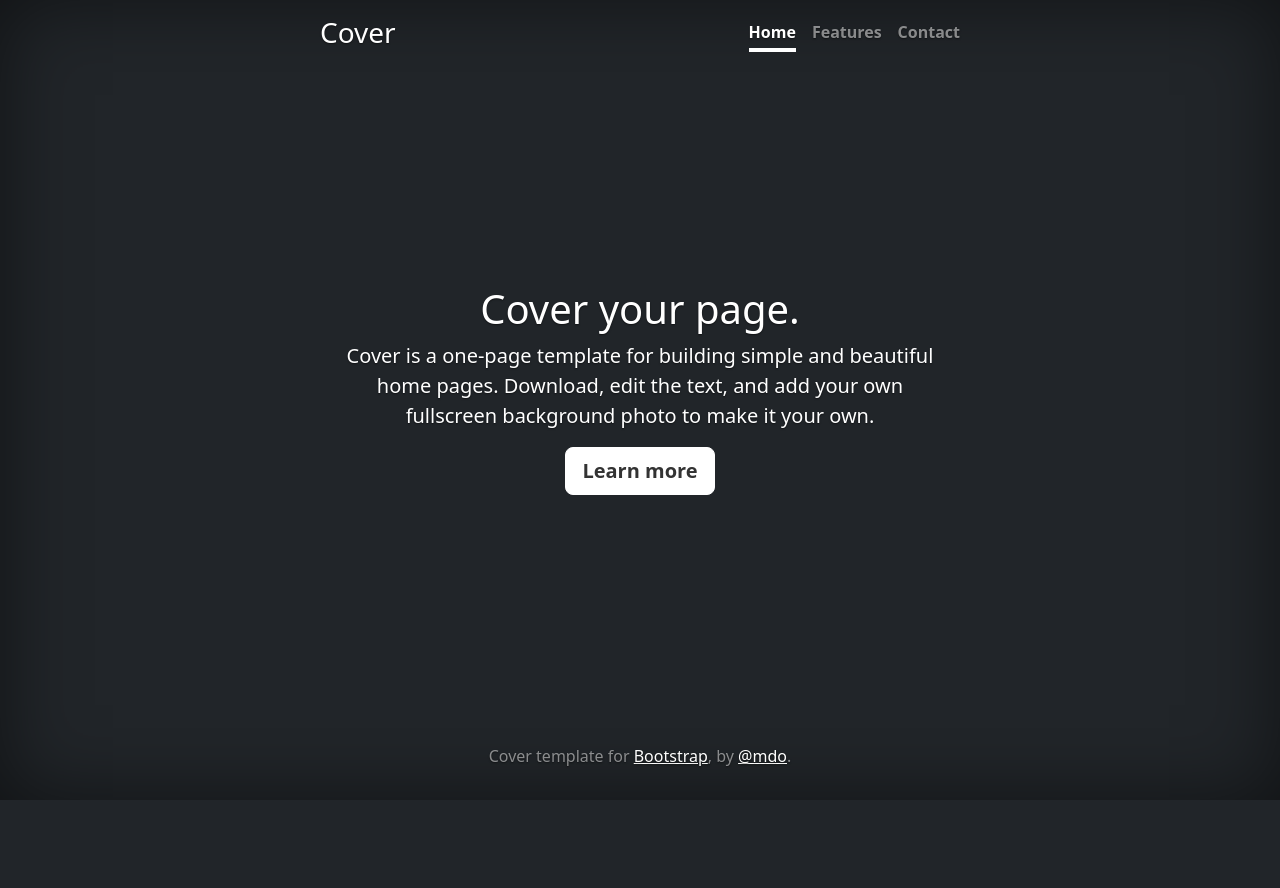
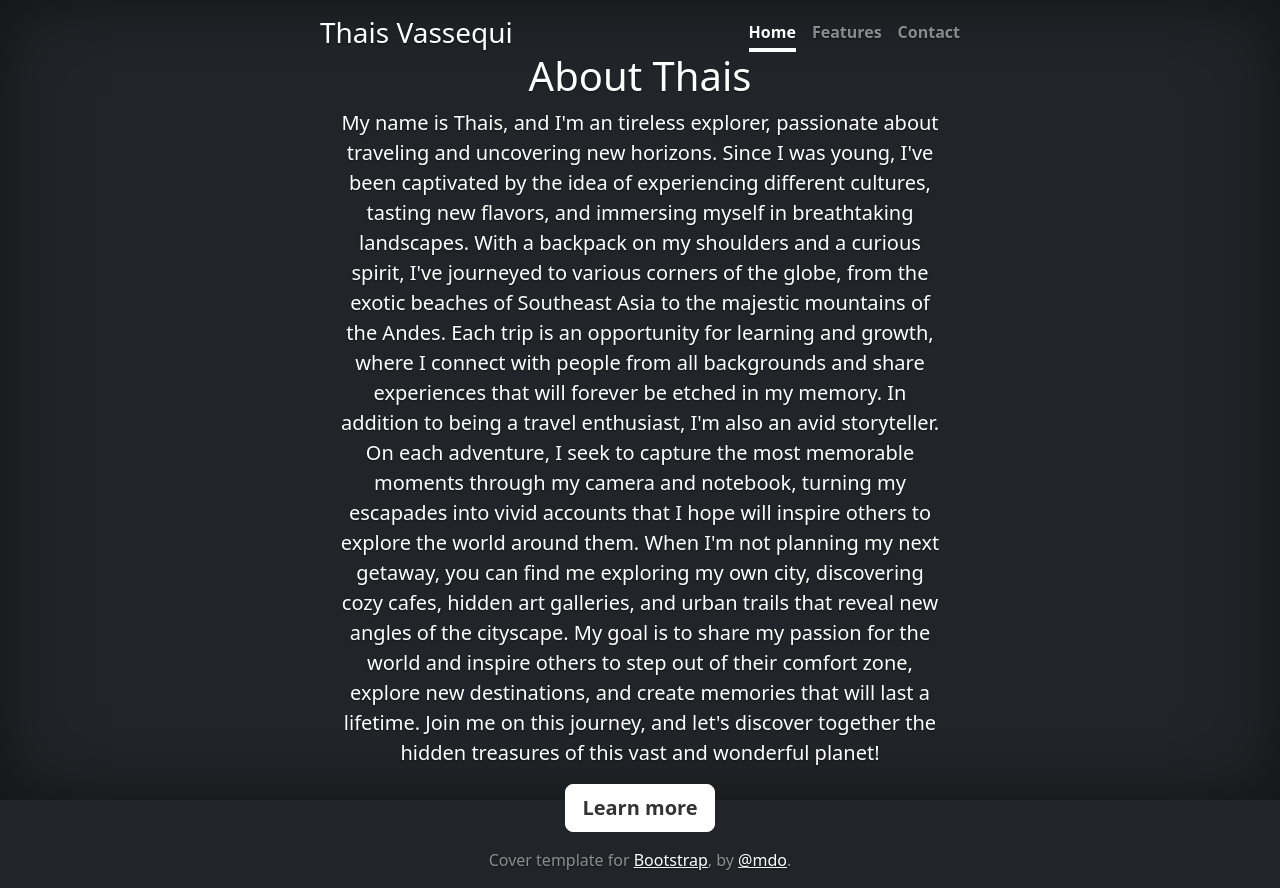
Before and after one commit to ThaisVassequi/site-exercicio, a plain HTML site: page index.html in a window 1280 px wide. Before the commit the page ends 800 px from the top, so only its background shows below. Drawn offline with nearby package versions, Linux system fonts and the light colour scheme.

Commit message:
About me

```diff
--- a/index.html
+++ b/index.html
@@ -6,14 +6,14 @@
     <meta name="description" content="">
     <meta name="author" content="Mark Otto, Jacob Thornton, and Bootstrap contributors">
     <meta name="generator" content="Hugo 0.84.0">
-    <title>Cover Template · Bootstrap v5.0</title>
+    <title>Thais Vassequi</title>
 
     <link rel="canonical" href="https://getbootstrap.com/docs/5.0/examples/cover/">
 
 
 
     <!-- Bootstrap core CSS -->
-<link href="../assets/dist/css/bootstrap.min.css" rel="stylesheet">
+<link href="./assets/dist/css/bootstrap.min.css" rel="stylesheet">
 
     <style>
       .bd-placeholder-img {
@@ -40,7 +40,7 @@
 <div class="cover-container d-flex w-100 h-100 p-3 mx-auto flex-column">
   <header class="mb-auto">
     <div>
-      <h3 class="float-md-start mb-0">Cover</h3>
+      <h3 class="float-md-start mb-0">Thais Vassequi</h3>
       <nav class="nav nav-masthead justify-content-center float-md-end">
         <a class="nav-link active" aria-current="page" href="#">Home</a>
         <a class="nav-link" href="#">Features</a>
@@ -50,8 +50,18 @@
   </header>
 
   <main class="px-3">
-    <h1>Cover your page.</h1>
-    <p class="lead">Cover is a one-page template for building simple and beautiful home pages. Download, edit the text, and add your own fullscreen background photo to make it your own.</p>
+    <h1>About Thais</h1>
+    <p class="lead">My name is Thais, and I'm an tireless explorer, passionate about traveling and uncovering new horizons. Since I was young, I've been captivated by the idea of experiencing different cultures, tasting new flavors, and immersing myself in breathtaking landscapes.
+
+      With a backpack on my shoulders and a curious spirit, I've journeyed to various corners of the globe, from the exotic beaches of Southeast Asia to the majestic mountains of the Andes. Each trip is an opportunity for learning and growth, where I connect with people from all backgrounds and share experiences that will forever be etched in my memory.
+
+      In addition to being a travel enthusiast, I'm also an avid storyteller. On each adventure, I seek to capture the most memorable moments through my camera and notebook, turning my escapades into vivid accounts that I hope will inspire others to explore the world around them.
+
+      When I'm not planning my next getaway, you can find me exploring my own city, discovering cozy cafes, hidden art galleries, and urban trails that reveal new angles of the cityscape.
+
+      My goal is to share my passion for the world and inspire others to step out of their comfort zone, explore new destinations, and create memories that will last a lifetime. Join me on this journey, and let's discover together the hidden treasures of this vast and wonderful planet!
+
+      </p>
     <p class="lead">
       <a href="#" class="btn btn-lg btn-secondary fw-bold border-white bg-white">Learn more</a>
     </p>
```
